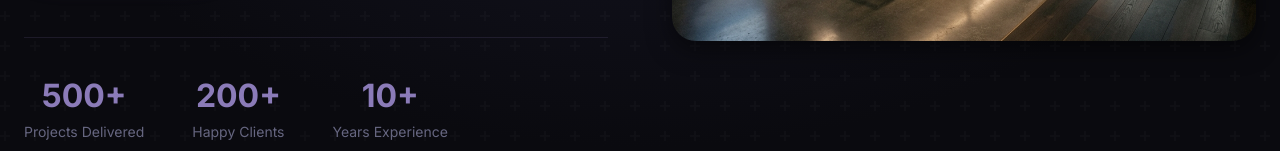
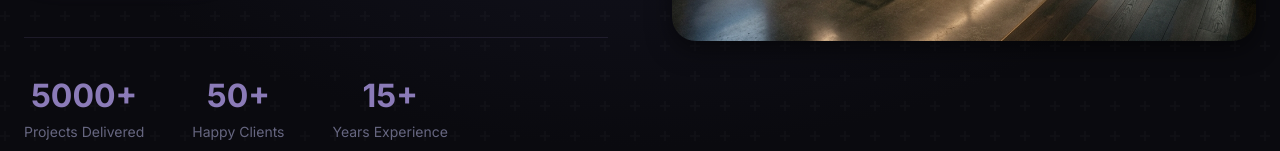
Before and after one commit to sarkar-ai-26/PrideMedia, a plain HTML site: page index.html in a window 1280 px wide. Shown: the part 649-800 px from the top of the page. Drawn offline with Linux system fonts and the light colour scheme.

Commit message:
chore: Update projects delivered count to 5000+.

```diff
--- a/index.html
+++ b/index.html
@@ -54,15 +54,15 @@
                     </div>
                     <div class="hero-stats">
                         <div class="stat-item">
-                            <div class="stat-number">500+</div>
+                            <div class="stat-number">5000+</div>
                             <div class="stat-label">Projects Delivered</div>
                         </div>
                         <div class="stat-item">
-                            <div class="stat-number">200+</div>
+                            <div class="stat-number">50+</div>
                             <div class="stat-label">Happy Clients</div>
                         </div>
                         <div class="stat-item">
-                            <div class="stat-number">10+</div>
+                            <div class="stat-number">15+</div>
                             <div class="stat-label">Years Experience</div>
                         </div>
                     </div>
```
